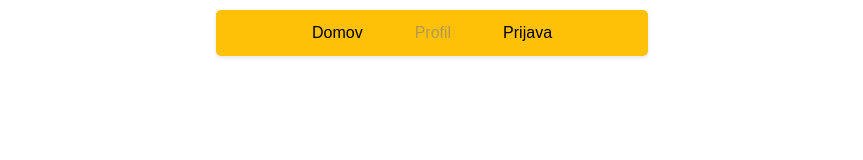
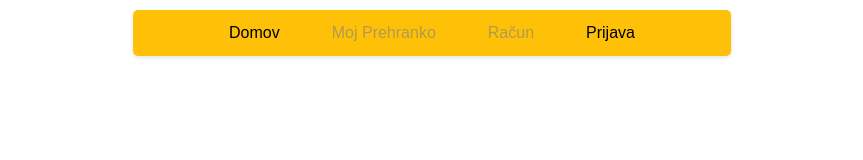
Before and after one commit to MartinFerk/prehranko, a React (Create React App) app in the folder RAZI/frontend/: page / in a window 1280 px wide. Shown: the top 160 px of the page, without its empty margins (208-1071 px from the left). Built offline with nearby package versions, Linux system fonts and the light colour scheme; no server answers; some icons are missing.

Commit message:
Expanded web functionality

```diff
--- a/RAZI/frontend/src/App.js
+++ b/RAZI/frontend/src/App.js
@@ -16,6 +16,7 @@ function App() {
         <Route path="/login" element={<Login />} />
         <Route path="/register" element={<Register />} />
         <Route path="/profile" element={<Profile />} />
+        <Route path="/mojprehranko" element={<Profile />} />
         <Route path="/home" element={<Home />} />
       </Routes>
     </Router>
--- a/RAZI/frontend/src/components/Navbar.js
+++ b/RAZI/frontend/src/components/Navbar.js
@@ -13,9 +13,16 @@ const Navbar = () => {
               </li>
               <li className="navbar-item">
                   {isLoggedIn ? (
-                <Link to="/profile" className="navbar-link">Profil</Link>
+                      <Link to="/mojprehranko" className="navbar-link">Moj Prehranko</Link>
                   ) : (
-                <span className="navbar-link disabled-link">Profil</span>
+                      <span className="navbar-link disabled-link">Moj Prehranko</span>
+                  )}
+              </li>
+              <li className="navbar-item">
+                  {isLoggedIn ? (
+                      <Link to="/profile" className="navbar-link">Račun</Link>
+                  ) : (
+                      <span className="navbar-link disabled-link">Račun</span>
                   )}
               </li>
               <li className="navbar-item">
```
Also changed, not shown: RAZI/frontend/src/pages/MojPrehranko.js (added, +23 -0 lines). Lines whose indentation alone changed are shown as unchanged.
